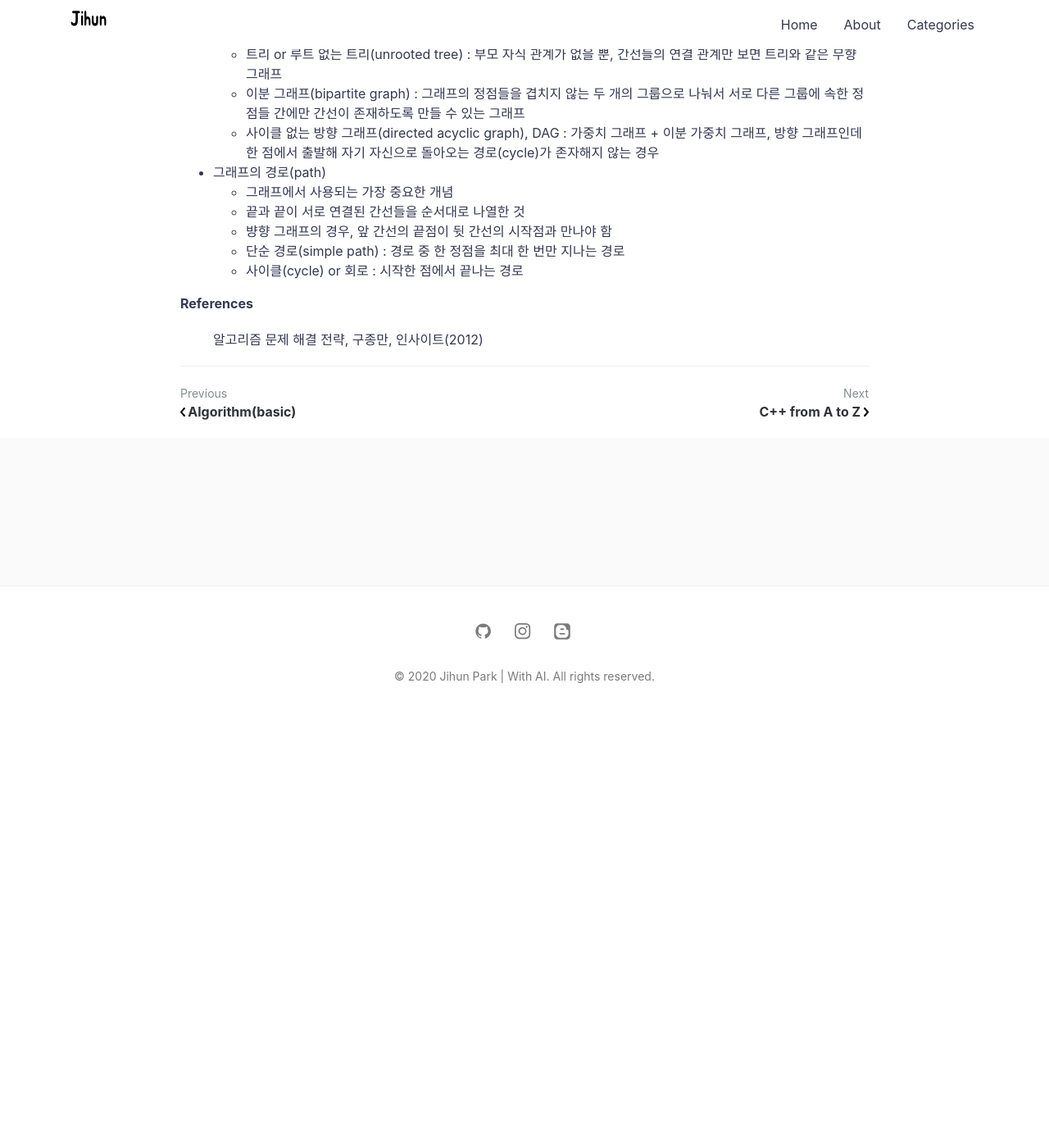
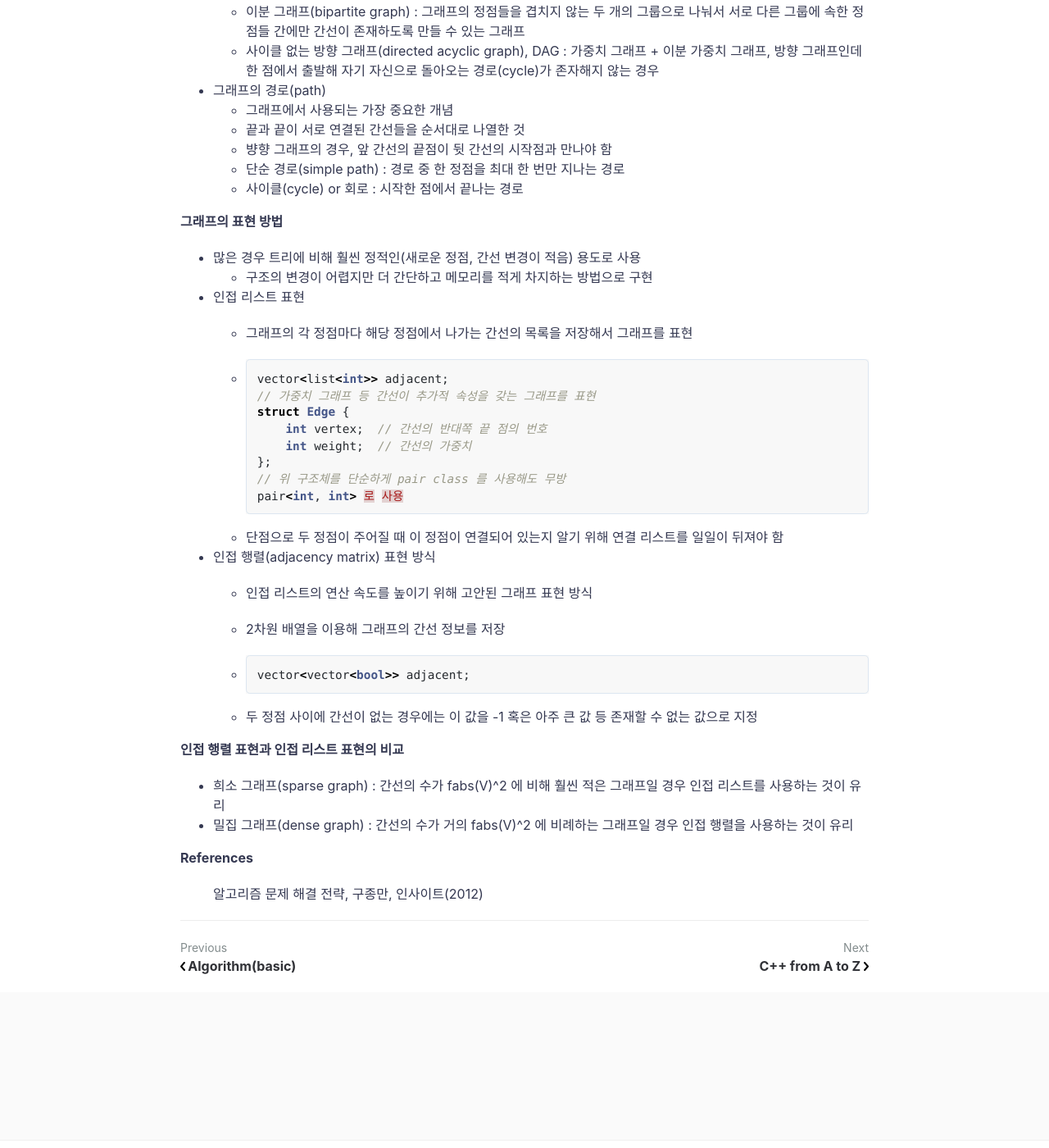
Before and after one commit to jihunparkme/jihunparkme.github.io, a Jekyll site: the page built from _posts/2020-01-06-Algorithm_1.md, in a window 1280 px wide and 1400 px high, scrolled down 16089 px. Shown: the whole window at 82% size. Built offline with Jekyll 4.4.1, drawn with Linux system fonts in a browser that asks for light colours; comment, search, counter and statistics services are not loaded; before the commit the page ends 16969 px from its top, so only the background shows below that; some of the changed text lies outside the part shown.

````diff
--- a/_posts/2020-01-06-Algorithm_1.md
+++ b/_posts/2020-01-06-Algorithm_1.md
@@ -220,19 +220,13 @@
 - 에라토스테네스의 체는 여러 형태로 변형할 수 있으므로 여러 정수론 문제를 푸는 데 가장 유용하게 사용
 
 ### Computational geometry
-
 - <span class="evidence">계산 기하 알고리즘</span> : 점, 선, 다각형과 원 등 각종 기하학적 도형을 다루는 알고리즘
-
 - 벡터의 구현
-
   - vector : 방향과 거리의 쌍, 방향과 거리를 모두 알고 있으면 두 점 사이의 상대적인 위치를 정확히 표시할 수 있음, 벡터의 직관적인 표현은 화살표
-
   - 두 벡터 a, b 의 연산
-
     - a + b : b 의 시작점을 a 의 끝점으로 옮겼을 때 b 의 끝점에서 끝나는 벡터
     - a - b : b 의 끝점에서 a 의 끝점으로 가는 벡터
     - a * r : a 의 길이를 r 배로 늘린 벡터
-
   - ```c++
     const double PI = 2.0 * acos(0.0); // acos(0.0) = 1.57079633...
     // 2차원 벡터 표현
@@ -302,12 +296,9 @@
     ```
 
 **교차와 거리, 면적**
-
 - 직선의 교차를 작성할 수 있는 간단한 방법은 직선을 한 점과 방향 벡트, 즉 a + p.b(내적) 형태로 표현하는 방법
-
   - a + p.b 와 c + p.d 의 교점을 구하기 위해 a + p.b = c + p.d 방정식을 풀면 가능
   - p = ((c-a) X d) / (b X d)(외적)
-
 - ```c++
   // 두 직선의 교차점을 계산, 참고 : https://bowbowbow.tistory.com/17
   // (a, b)를 포함하는 선과 (c, d)를 포함하는 선의 교점을 x 에 반환
@@ -717,7 +708,44 @@
   - 단순 경로(simple path) : 경로 중 한 정점을 최대 한 번만 지나는 경로
   - 사이클(cycle) or 회로 : 시작한 점에서 끝나는 경로
 
+**그래프의 표현 방법**
 
+- 많은 경우 트리에 비해 훨씬 정적인(새로운 정점, 간선 변경이 적음) 용도로 사용
+  - 구조의 변경이 어렵지만 더 간단하고 메모리를 적게 차지하는 방법으로 구현
+
+- 인접 리스트 표현
+
+  - 그래프의 각 정점마다 해당 정점에서 나가는 간선의 목록을 저장해서 그래프를 표현
+
+  - ```c++
+    vector<list<int>> adjacent;
+    // 가중치 그래프 등 간선이 추가적 속성을 갖는 그래프를 표현
+    struct Edge {
+        int vertex;  // 간선의 반대쪽 끝 점의 번호
+        int weight;  // 간선의 가중치
+    };
+    // 위 구조체를 단순하게 pair class 를 사용해도 무방
+    pair<int, int> 로 사용
+    ```
+
+  - 단점으로 두 정점이 주어질 때 이 정점이 연결되어 있는지 알기 위해 연결 리스트를 일일이 뒤져야 함
+
+- 인접 행렬(adjacency matrix) 표현 방식
+
+  - 인접 리스트의 연산 속도를 높이기 위해 고안된 그래프 표현 방식
+
+  - 2차원 배열을 이용해 그래프의 간선 정보를 저장
+
+  - ```c++
+    vector<vector<bool>> adjacent;
+    ```
+
+  - 두 정점 사이에 간선이 없는 경우에는 이 값을 -1 혹은 아주 큰 값 등 존재할 수 없는 값으로 지정
+
+**인접 행렬 표현과 인접 리스트 표현의 비교**
+
+- 희소 그래프(sparse graph) : 간선의 수가 fabs(V)^2 에 비해 훨씬 적은 그래프일 경우 인접 리스트를 사용하는 것이 유리
+- 밀집 그래프(dense graph) : 간선의 수가 거의 fabs(V)^2 에 비례하는 그래프일 경우 인접 행렬을 사용하는 것이 유리
 
 **References**
 
````
